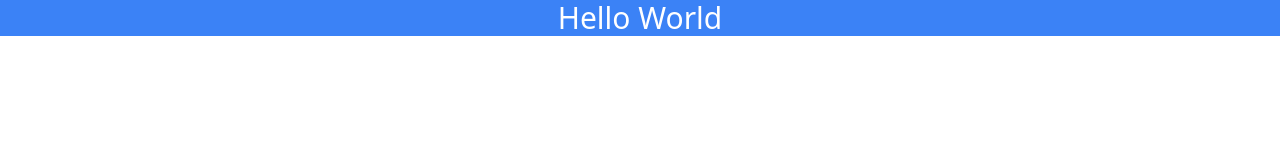
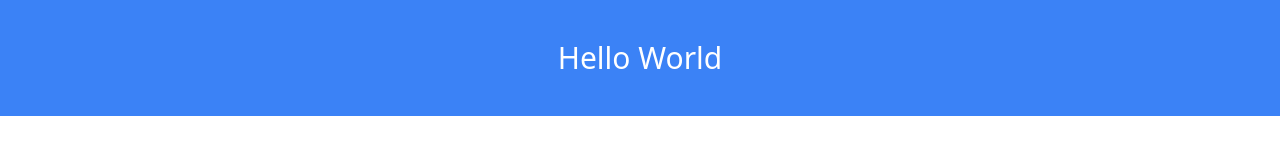
Before and after one commit to VictorMugisha/tailwind-cloning-gate, a website built with Vite: page index.html in a window 1280 px wide. Built offline with nearby package versions, Linux system fonts and the light colour scheme.

Commit message:
Testing netlify

```diff
--- a/index.html
+++ b/index.html
@@ -9,7 +9,7 @@
   </head>
   <body>
 
-    <h1 class="text-center text-3xl bg-blue-500 text-white">Hello World</h1>
+    <h1 class="text-center text-3xl py-10 bg-blue-500 text-white">Hello World</h1>
 
   </body>
 </html>
```
